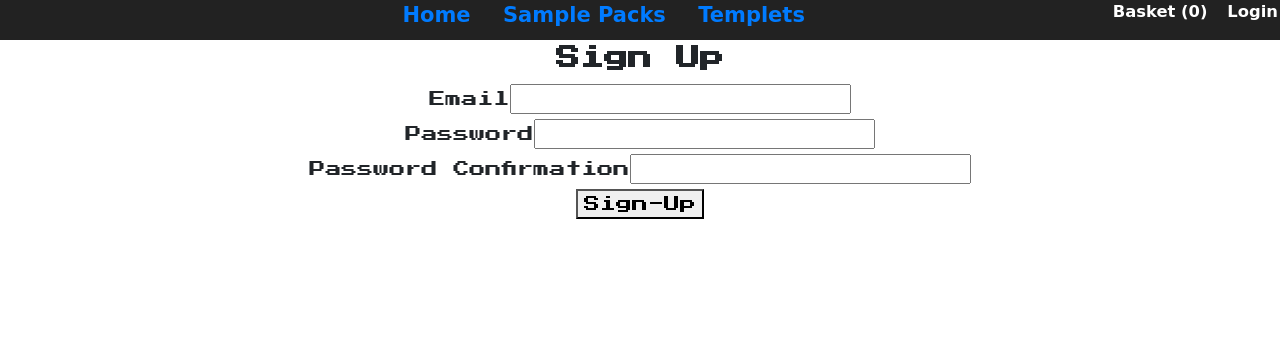
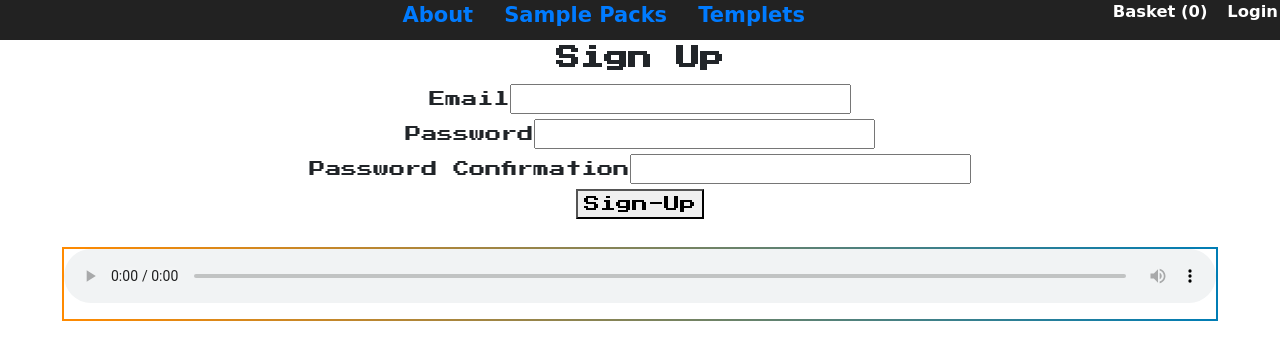
Before and after one commit to trippyy28/trippyysamplesdemo, a React (Create React App) app: page /signup in a window 1280 px wide. Shown: the top 360 px of the page. Built offline with nearby package versions, Linux system fonts and the light colour scheme; no server answers.

Commit message:
adding the audio player

```diff
--- a/package.json
+++ b/package.json
@@ -12,6 +12,7 @@
     "framer-motion": "^3.10.0",
     "gh-pages": "^3.1.0",
     "lodash": "^4.17.21",
+    "lottie-web": "^5.7.8",
     "nes.css": "^2.3.0",
     "react": "^17.0.1",
     "react-bootstrap": "^1.5.1",
--- a/src/App.css
+++ b/src/App.css
@@ -3,6 +3,11 @@
 * {
   box-sizing: border-box;
   margin: 0;
+}
+body {
+  min-height: 100vh;
+  display: flex;
+  flex-direction: column;
 }
 .App {
   text-align: center;
@@ -16,3 +21,10 @@
 .login {
   margin-right: 2px;
 }
+
+audio {
+  width: 100%;
+}
+select {
+  font-size: 8px;
+}
--- a/src/App.js
+++ b/src/App.js
@@ -3,7 +3,7 @@ import "nes.css/css/nes.min.css";
 import Gallery from "./components/Gallery";
 import Templets from "./Templets";
 import { Route, Switch, BrowserRouter } from "react-router-dom";
-import React, { useState } from "react";
+import React from "react";
 import Header from "./Header";
 import Basket from "./components/Basket";
 import Details from "./components/Details";
@@ -12,20 +12,23 @@ import HomePage from "./HomePage";
 import Signup from "./auth/Signup";
 import { AuthProvider } from "./contexts/AuthContext";
 import { BasketProvider } from "./contexts/BasketContext";
+import { AudioProvider } from "./contexts/AudioContext";
 import Checkout from "./components/Checkout";
+import AudioPlayer from "./components/AudioPlayer";
 
 function App() {
   return (
     <AuthProvider>
       <BasketProvider>
+        <AudioProvider>
           <BrowserRouter basename={process.env.PUBLIC_URL}>
             <div className="App">
               <Header />
               <Switch>
-              <Route exact path="/gallery">
+                <Route exact path="/">
                   <Gallery />
                 </Route>
-              <Route exact path="/">
+                <Route exact path="/about">
                   <HomePage />
                 </Route>
                 <Route exact path="/templets">
@@ -49,6 +52,8 @@ function App() {
               </Switch>
             </div>
           </BrowserRouter>
+          <AudioPlayer />
+        </AudioProvider>
       </BasketProvider>
     </AuthProvider>
   );
--- a/src/Header.js
+++ b/src/Header.js
@@ -1,5 +1,5 @@
 import React, { useState } from "react";
-import { Switch, Link, useHistory } from "react-router-dom";
+import { Link, useHistory } from "react-router-dom";
 import styled from "styled-components";
 import { OverlayTrigger, Tooltip, Alert } from "react-bootstrap";
 import { ReactComponent as CaretIcon } from "./icons/shopping-cart-outline-svgrepo-com.svg";
@@ -38,9 +38,6 @@ const Header = () => {
   const { currentUser } = useAuth();
   const { logout } = useAuth();
   const { cartItems } = useBasket();
-  const { products } = useBasket();
-  const { onAdd } = useBasket();
-  const { onRemove } = useBasket();
   const history = useHistory();
 
   async function handleLogout() {
@@ -56,10 +53,10 @@ const Header = () => {
     <Background>
       <HeaderMenu />
       <HeaderMenu>
+        <Link to="/about">
+          <h2>About</h2>
+        </Link>
         <Link to="/">
-          <h2>Home</h2>
-        </Link>
-        <Link to="/gallery">
           <h2>Sample Packs</h2>
         </Link>
         <Link to="/templets">
--- /dev/null
+++ b/src/components/AudioPlayer.js
@@ -0,0 +1,15 @@
+import React, { useState } from "react";
+import { useAudio } from "../contexts/AudioContext";
+
+import "./audio.css";
+const AudioPlayer = () => {
+  const { audioUrl } = useAudio();
+
+  return (
+    <div id="audio-player-container">
+      <audio src={audioUrl} controls="play"></audio>
+    </div>
+  );
+};
+
+export default AudioPlayer;
--- a/src/components/Basket.js
+++ b/src/components/Basket.js
@@ -1,8 +1,7 @@
 import React from "react";
 import styled from "styled-components";
-import { Link, Route, Switch } from "react-router-dom";
+import { Link } from "react-router-dom";
 import { useBasket } from "../contexts/BasketContext";
-import Checkout from "./Checkout";
 const Container = styled.div`
   border: 2px solid black;
   padding: 10px;
@@ -23,7 +22,6 @@ const Basket = () => {
   const { cartItems } = useBasket();
   const { onRemove } = useBasket();
   const { totalPrice } = useBasket();
-
   return (
     <Container>
       <h2>Cart Items</h2>
@@ -33,7 +31,7 @@ const Basket = () => {
         <div key={item.id}>
           <Product>
             <div>{item.title}</div>
-            <img src={item.img} width={100} height={100} />
+            <img src={item.img} width={100} height={100} alt={item.id} />
             <div>{item.price}$</div>
             <div>{item.qty}</div>
             <button onClick={() => onRemove(item)}>Remove</button>
--- /dev/null
+++ b/src/components/audio.css
@@ -0,0 +1,63 @@
+#audio-player-container {
+  position: relative;
+  margin: 30px auto 10px auto;
+  width: 90%;
+  /* max-width: 600px; */
+  height: 70px;
+  background: #fff;
+  font-size: 12px;
+  text-align: center;
+}
+#audio-player-container::before {
+  position: absolute;
+  content: "";
+  width: calc(100% + 4px);
+  height: calc(100% + 4px);
+  left: -2px;
+  top: -2px;
+  background: linear-gradient(to left, #007db5, #ff8a00);
+  z-index: -1;
+}
+
+#play-icon {
+  margin: 6px 10px 0px 2.5%;
+}
+#pause {
+  margin-right: 10px;
+}
+#mute-icon {
+  margin: 5px 12px 6px 0;
+}
+path {
+  stroke: #007db5;
+}
+.mute {
+  margin-right: 100px;
+}
+@media only screen and (min-device-width: 320px) and (max-device-width: 480px) {
+  /* Styles */
+  .mute {
+    display: block;
+  }
+  #volume-slider {
+  }
+  #play-icon {
+    text-align: center;
+  }
+  #pause {
+    text-align: center;
+  }
+  #current-time {
+    display: block;
+  }
+  #audio-player-container {
+    position: relative;
+    margin: 40px auto 10px auto;
+    width: 90%;
+    /* max-width: 600px; */
+    height: 100px;
+    background: #fff;
+    font-size: 12px;
+    text-align: center;
+  }
+}
--- /dev/null
+++ b/src/contexts/AudioContext.js
@@ -0,0 +1,21 @@
+import React, { useState, useContext } from "react";
+
+const AudioContext = React.createContext();
+
+export function useAudio() {
+  return useContext(AudioContext);
+}
+export function AudioProvider({ children }) {
+  let [audioUrl, setAudioUrl] = useState("");
+  function playAudio(e) {
+    setAudioUrl(e);
+  }
+
+  const value = {
+    audioUrl,
+    playAudio,
+  };
+  return (
+    <AudioContext.Provider value={value}>{children}</AudioContext.Provider>
+  );
+}
--- a/src/data.js
+++ b/src/data.js
@@ -4,8 +4,7 @@ export const data = [
     price: "10",
     id: "1",
     title: "Deep-House Vibes",
-    img:
-      "https://previews.123rf.com/images/fredep/fredep1702/fredep170200013/71867562-set-of-8-bit-game-style-pixel-art-icon-.jpg",
+    img: "https://previews.123rf.com/images/fredep/fredep1702/fredep170200013/71867562-set-of-8-bit-game-style-pixel-art-icon-.jpg",
     audioUrl:
       "https://www.fesliyanstudios.com/musicfiles/2019-12-11_-_Retro_Platforming_-_David_Fesliyan/2019-12-11_-_Retro_Platforming_-_David_Fesliyan.mp3",
     moreInfo: "Bla Bla Bla House",
@@ -15,10 +14,9 @@ export const data = [
     price: "10",
     id: "2",
     title: "Trippy Future Bass",
-    img:
-      "https://i.pinimg.com/564x/2e/2b/24/2e2b242b623144dbb9d8dc4b061bb38f.jpg",
+    img: "https://i.pinimg.com/564x/2e/2b/24/2e2b242b623144dbb9d8dc4b061bb38f.jpg",
     audioUrl:
-      "https://www.fesliyanstudios.com/musicfiles/2019-12-11_-_Retro_Platforming_-_David_Fesliyan/2019-12-11_-_Retro_Platforming_-_David_Fesliyan.mp3",
+      "https://www.fesliyanstudios.com/musicfiles/2015-09-25_-_Old_Video_Game_Music_1_-_David_Fesliyan.mp3",
     moreInfo: "The Best Sample Pack Ever!",
   },
   {
@@ -26,10 +24,9 @@ export const data = [
     price: "10",
     id: "3",
     title: "Groove House",
-    img:
-      "https://image.shutterstock.com/image-vector/set-coin-monster-head-sword-260nw-1781244794.jpg",
+    img: "https://image.shutterstock.com/image-vector/set-coin-monster-head-sword-260nw-1781244794.jpg",
     audioUrl:
-      "https://www.fesliyanstudios.com/musicfiles/2019-12-11_-_Retro_Platforming_-_David_Fesliyan/2019-12-11_-_Retro_Platforming_-_David_Fesliyan.mp3",
+      "https://www.fesliyanstudios.com/musicfiles/2020-10-27_-_Ethereal_-_www.FesliyanStudios.com_Steve_Oxen/2020-10-27_-_Ethereal_-_www.FesliyanStudios.com_Steve_Oxen.mp3",
     moreInfo: "Amazing Sample Pack",
   },
   {
@@ -37,10 +34,9 @@ export const data = [
     price: "10",
     id: "4",
     title: "Space Groove",
-    img:
-      "https://cdna.artstation.com/p/assets/images/images/000/613/868/large/hendry-roesly-chr8bit.jpg?1428583453",
+    img: "https://cdna.artstation.com/p/assets/images/images/000/613/868/large/hendry-roesly-chr8bit.jpg?1428583453",
     audioUrl:
-      "https://www.fesliyanstudios.com/musicfiles/2019-12-11_-_Retro_Platforming_-_David_Fesliyan/2019-12-11_-_Retro_Platforming_-_David_Fesliyan.mp3",
+      "https://www.fesliyanstudios.com/musicfiles/2019-09-29_-_Silly_Feet_-_FesliyanStudios.com_-_David_Renda.mp3",
     moreInfo: "Amazingggg wow",
   },
   {
@@ -48,32 +44,29 @@ export const data = [
     price: "10",
     id: "5",
     title: "8bit Minimal",
-    img:
-      "https://encrypted-tbn0.gstatic.com/images?q=tbn:ANd9GcTzQro2PZt3E9Ayfdn_Itm1PPvCeRpPUMTgbg&usqp=CAU",
+    img: "https://encrypted-tbn0.gstatic.com/images?q=tbn:ANd9GcTzQro2PZt3E9Ayfdn_Itm1PPvCeRpPUMTgbg&usqp=CAU",
     audioUrl:
-      "https://www.fesliyanstudios.com/musicfiles/2019-12-11_-_Retro_Platforming_-_David_Fesliyan/2019-12-11_-_Retro_Platforming_-_David_Fesliyan.mp3",
+      "https://www.fesliyanstudios.com/musicfiles/2021-03-17_-_JPOP_-_www.FesliyanStudios.com_Steve_Oxen/2021-03-17_-_JPOP_-_www.FesliyanStudios.com_Steve_Oxen.mp3",
     moreInfo: "omggg woww thee besttt",
   },
   {
     genre: "Techno",
-    price: "16",
+    price: "10",
     id: "5",
     title: "Dark Techno",
-    img:
-      "https://fsb.zobj.net/crop.php?r=nhzGX9MFl_pKS7NoNaoVoMPf-Kt6PnITdg0IDzV5WXkPp6qhC2rYi2JfDOx1fo1ePTA-sWBlQbBjBnkDu6tUsHpORmYOMz5VgNn0ExB2mQzV-ahFCh7pkBkv5TFPsET9Dm-oUXW0wZ6gKSOXYyT31Bf_Mc1YUbrm7S9mKOLX3Rn7dd-Ze2JdOcvwZqg",
+    img: "https://fsb.zobj.net/crop.php?r=nhzGX9MFl_pKS7NoNaoVoMPf-Kt6PnITdg0IDzV5WXkPp6qhC2rYi2JfDOx1fo1ePTA-sWBlQbBjBnkDu6tUsHpORmYOMz5VgNn0ExB2mQzV-ahFCh7pkBkv5TFPsET9Dm-oUXW0wZ6gKSOXYyT31Bf_Mc1YUbrm7S9mKOLX3Rn7dd-Ze2JdOcvwZqg",
     audioUrl:
-      "https://www.fesliyanstudios.com/musicfiles/2019-12-11_-_Retro_Platforming_-_David_Fesliyan/2019-12-11_-_Retro_Platforming_-_David_Fesliyan.mp3",
+      "https://www.fesliyanstudios.com/musicfiles/2020-03-22_-_A_Bit_Of_Hope_-_David_Fesliyan/2020-03-22_-_A_Bit_Of_Hope_-_David_Fesliyan.mp3",
     moreInfo: "dfsdfsdfsddfsdfsd",
   },
   {
     genre: "Techno",
-    price: "16",
+    price: "10",
     id: "6",
     title: "8bit Techno",
-    img:
-      "https://encrypted-tbn0.gstatic.com/images?q=tbn:ANd9GcT5H_4rRdbTpZt4HoxOI1FHdt7NqtF-0S_zpw&usqp=CAU",
+    img: "https://encrypted-tbn0.gstatic.com/images?q=tbn:ANd9GcT5H_4rRdbTpZt4HoxOI1FHdt7NqtF-0S_zpw&usqp=CAU",
     audioUrl:
-      "https://www.fesliyanstudios.com/musicfiles/2019-12-11_-_Retro_Platforming_-_David_Fesliyan/2019-12-11_-_Retro_Platforming_-_David_Fesliyan.mp3",
+      "https://www.fesliyanstudios.com/musicfiles/2020-04-24_-_Arcade_Kid_-_FesliyanStudios.com_-_David_Renda/2020-04-24_-_Arcade_Kid_-_FesliyanStudios.com_-_David_Renda.mp3",
     moreInfo: "dsfsdfsdfsf wow wow wow",
   },
 ];
```
Also changed, not shown: src/components/Checkout.js (+32 -7 lines), src/components/Gallery.js (+8 -7 lines), 1 other file (tests, documents, lock files or other folders). Lines whose indentation alone changed are shown as unchanged.
